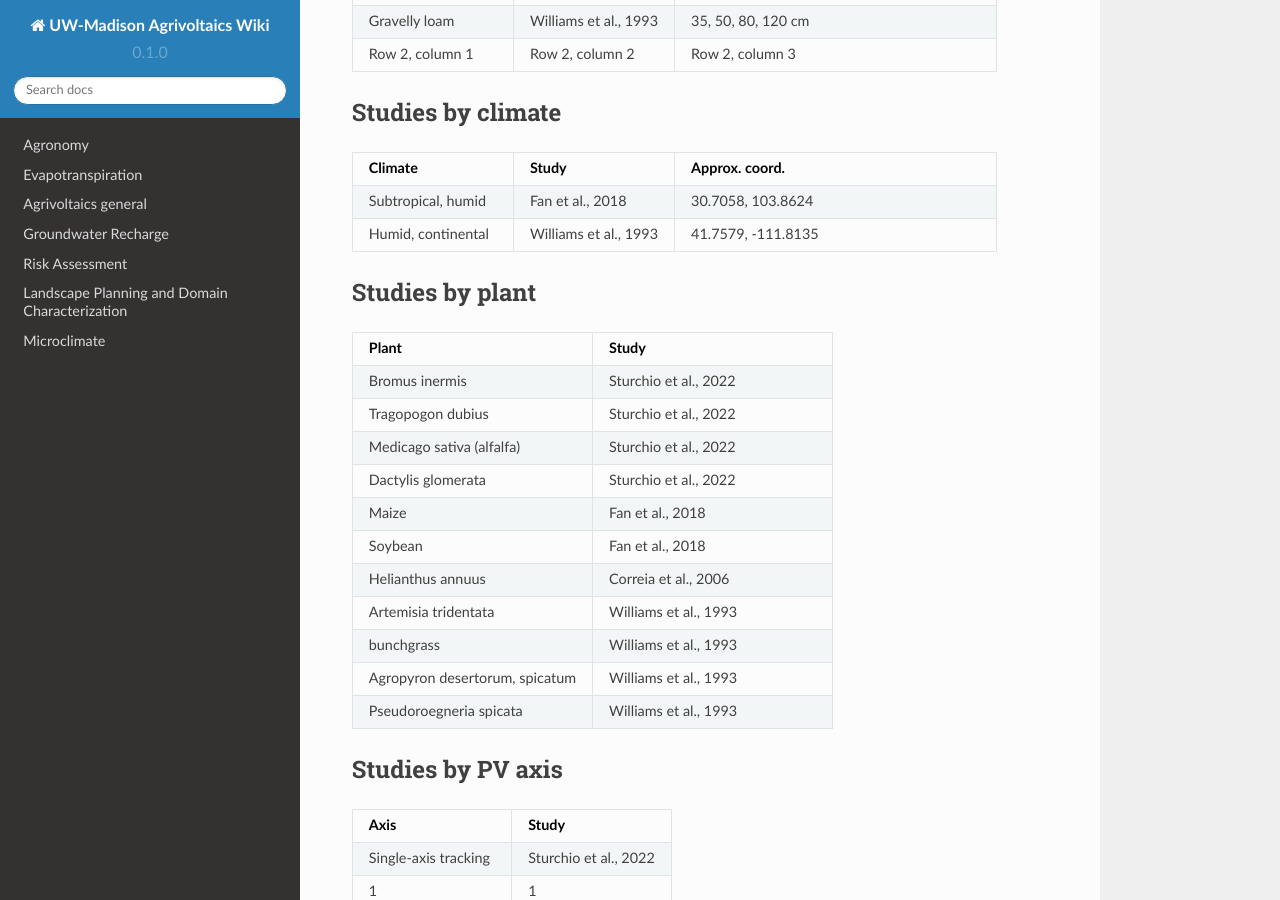
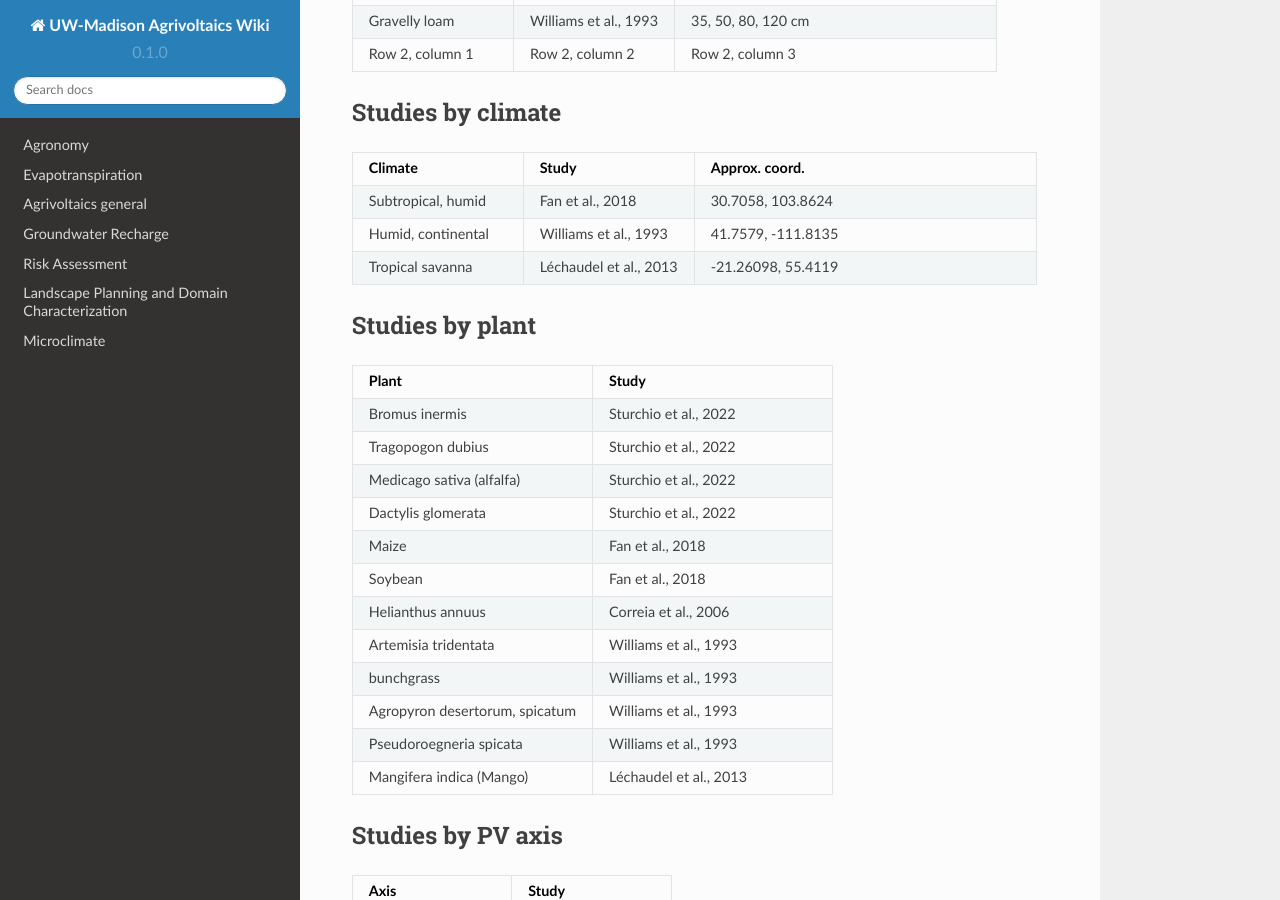
Before and after one commit to hanhydro/wiki, a Sphinx documentation site: the page built from docs/source/index.rst, in a window 1280 px wide and 900 px high, scrolled down 1537 px. Built offline with Sphinx 7.4.7 and the Read the Docs theme 2.0.0, drawn with Linux system fonts in a browser that asks for light colours; pages that are not in the unit, such as notebooks, are missing from menus.

Commit message:
Update index.rst

```diff
--- a/docs/source/index.rst
+++ b/docs/source/index.rst
@@ -43,7 +43,7 @@ Studies by locality
           {position: {lat: 43.072581, lng: -89.400705}, title: 'UW-Madison Engineering Hall', description: 'UW-Madison Engineering Hall'},
           {position: {lat: 30.7062755556439, lng:  103.86265378041618}, title: 'Fan et al., 2018', description: 'Teaching and Experimental Farm of Sichuan Agricultural University; Fan et al., 2018'},
           {position: {lat: 41.7579, lng:  -111.8135}, title: 'Williams et al., 1993', description: 'GREEN CANYON ENVIRONMENTAL RESEARCH AREA, LOGAN UTAH; Williams et al., 1993'},
-            {position: {lat: -21.260977266470075, lng:  55.411943792598436}, title: 'Léchaudel  et al., 2013', description: '16-year-old mango trees grafted on ‘Maison Rouge’, in Reunion Island; Léchaudel  et al., 2013'}
+            {position: {lat: -21.260977266470075, lng:  55.411943792598436}, title: 'Léchaudel et al., 2013', description: '16-year-old mango trees grafted on ‘Maison Rouge’, in Reunion Island; Léchaudel et al., 2013'}
         ];
 
 
@@ -102,7 +102,9 @@ Studies by climate
    * - Humid, continental
      - Williams et al., 1993
      - 41.7579, -111.8135
-
+   * - Tropical savanna
+     - Léchaudel et al., 2013
+     - -21.26098, 55.4119
 Studies by plant
 ----------------------
 .. list-table::
@@ -133,6 +135,9 @@ Studies by plant
      - Williams et al., 1993
    * - Pseudoroegneria spicata
      - Williams et al., 1993
+   * - Mangifera indica (Mango)
+     - Léchaudel et al., 2013
+
 
 
 Studies by PV axis
```
